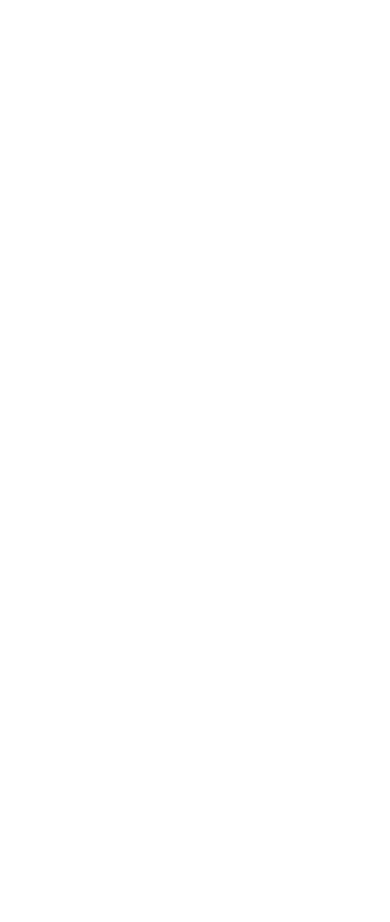
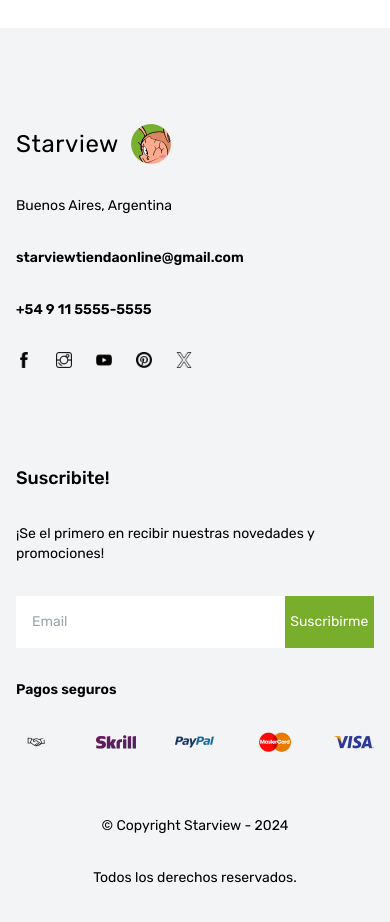
Before and after one commit to santicano2/starviewstore, a Next.js app: page / in a window 390 px wide. Shown: the part 5820-6742 px from the top of the page. Before the commit the page ends 5776 px from the top, so only its background shows below. Built offline with nearby package versions, Linux system fonts and the light colour scheme.

Commit message:
añadido footer

```diff
--- a/src/components/Footer.tsx
+++ b/src/components/Footer.tsx
@@ -1,5 +1,99 @@
+import Image from "next/image";
+import Link from "next/link";
+
 const Footer = () => {
-  return <div>Footer</div>;
+  return (
+    <div className="py-24 px-4 md:px-8 lg:px-16 xl:px-32 2xl:px-64 bg-gray-100 text-sm mt-24">
+      {/* TOP */}
+      <div className="flex flex-col md:flex-row justify-between gap-24">
+        {/* LEFT */}
+        <div className="w-full md:w-1/2 lg:w-1/4 flex flex-col gap-8">
+          <Link href="/" className="flex items-center gap-3">
+            <div className="text-2xl tracking-wide">Starview</div>
+            <Image src="/logo.webp" alt="logo" width={40} height={40} />
+          </Link>
+          <p>Buenos Aires, Argentina</p>
+          <span className="font-semibold">starviewtiendaonline@gmail.com</span>
+          <span className="font-semibold">+54 9 11 5555-5555</span>
+          <div className="flex gap-6">
+            <Image src="/facebook.png" width={16} height={16} alt="facebook" />
+            <Image
+              src="/instagram.png"
+              width={16}
+              height={16}
+              alt="instagram"
+            />
+            <Image src="/youtube.png" width={16} height={16} alt="youtube" />
+            <Image
+              src="/pinterest.png"
+              width={16}
+              height={16}
+              alt="pinterest"
+            />
+            <Image src="/x.png" width={16} height={16} alt="x" />
+          </div>
+        </div>
+        {/* CENTER */}
+        <div className="hidden lg:flex justify-between items-start w-1/2">
+          <div className="flex flex-col justify-between gap-6">
+            <h1 className="font-medium text-lg">STARVIEW</h1>
+            <div className="flex flex-col gap-6">
+              <Link href="/">Sobre nosotros</Link>
+              <Link href="/">Contacto</Link>
+            </div>
+          </div>
+          <div className="flex flex-col justify-between gap-6">
+            <h1 className="font-medium text-lg">TIENDA</h1>
+            <div className="flex flex-col gap-6">
+              <Link href="/">Nuevos productos</Link>
+              <Link href="/">Todos los productos</Link>
+            </div>
+          </div>
+          <div className="flex flex-col justify-between gap-6">
+            <h1 className="font-medium text-lg">AYUDA</h1>
+            <div className="flex flex-col gap-6">
+              <Link href="/">Mi cuenta</Link>
+              <Link href="/">Contacto</Link>
+            </div>
+          </div>
+        </div>
+        {/* RIGHT */}
+        <div className="w-full md:w-1/2 lg:w-1/4 flex flex-col gap-8">
+          <h1 className="font-medium text-lg">Suscribite!</h1>
+          <p>¡Se el primero en recibir nuestras novedades y promociones!</p>
+          <div className="flex">
+            <input type="text" placeholder="Email" className="p-4 w-3/4" />
+            <button className="w-1/4 bg-starview text-white">
+              Suscribirme
+            </button>
+          </div>
+          <span className="font-semibold">Pagos seguros</span>
+          <div className="flex justify-between">
+            <Image
+              src="/mercadopago.png"
+              width={40}
+              height={20}
+              alt="mercadopago"
+            />
+            <Image src="/skrill.png" width={40} height={20} alt="skrill" />
+            <Image src="/paypal.png" width={40} height={20} alt="skrill" />
+            <Image
+              src="/mastercard.png"
+              width={40}
+              height={20}
+              alt="mastercard"
+            />
+            <Image src="/visa.png" width={40} height={20} alt="visa" />
+          </div>
+        </div>
+      </div>
+      {/* BOTTOM */}
+      <div className="flex flex-col md:flex-row items-center justify-between gap-8 mt-16">
+        <div className="">© Copyright Starview - 2024</div>
+        <div>Todos los derechos reservados.</div>
+      </div>
+    </div>
+  );
 };
 
 export default Footer;
--- a/src/components/Navbar.tsx
+++ b/src/components/Navbar.tsx
@@ -20,7 +20,8 @@
         {/* LEFT */}
         <div className="w-1/3 xl:w-1/2 flex items-center gap-12">
           <Link href="/" className="flex items-center gap-3">
-            <Image src="/logo.webp" alt="logo" width={60} height={60} />
+            <div className="text-2xl tracking-wide">Starview</div>
+            <Image src="/logo.webp" alt="logo" width={40} height={40} />
           </Link>
           <div className="hidden xl:flex gap-4">
             <Link href="/">Inicio</Link>
```
Also changed, not shown: public/mercadopago.png (added).
